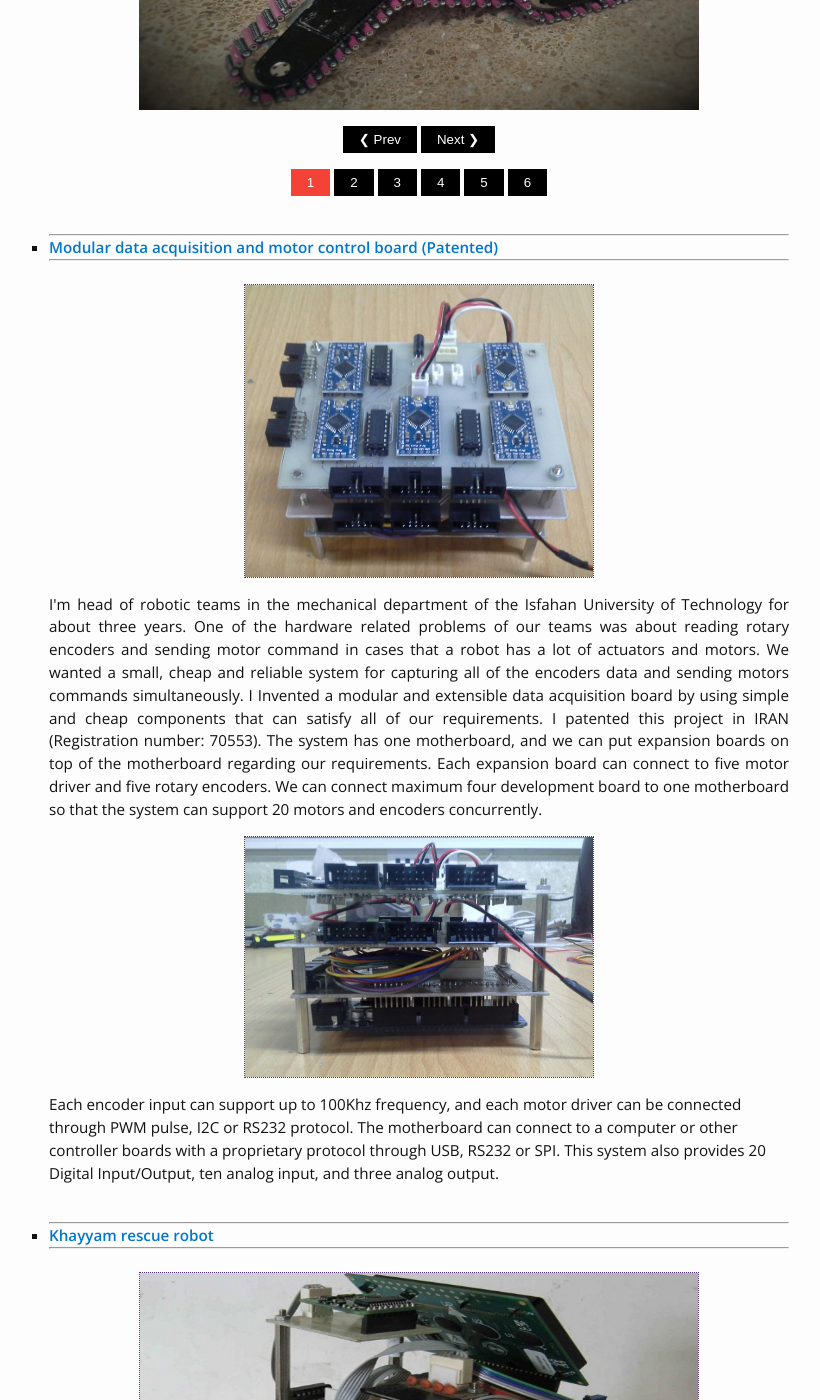
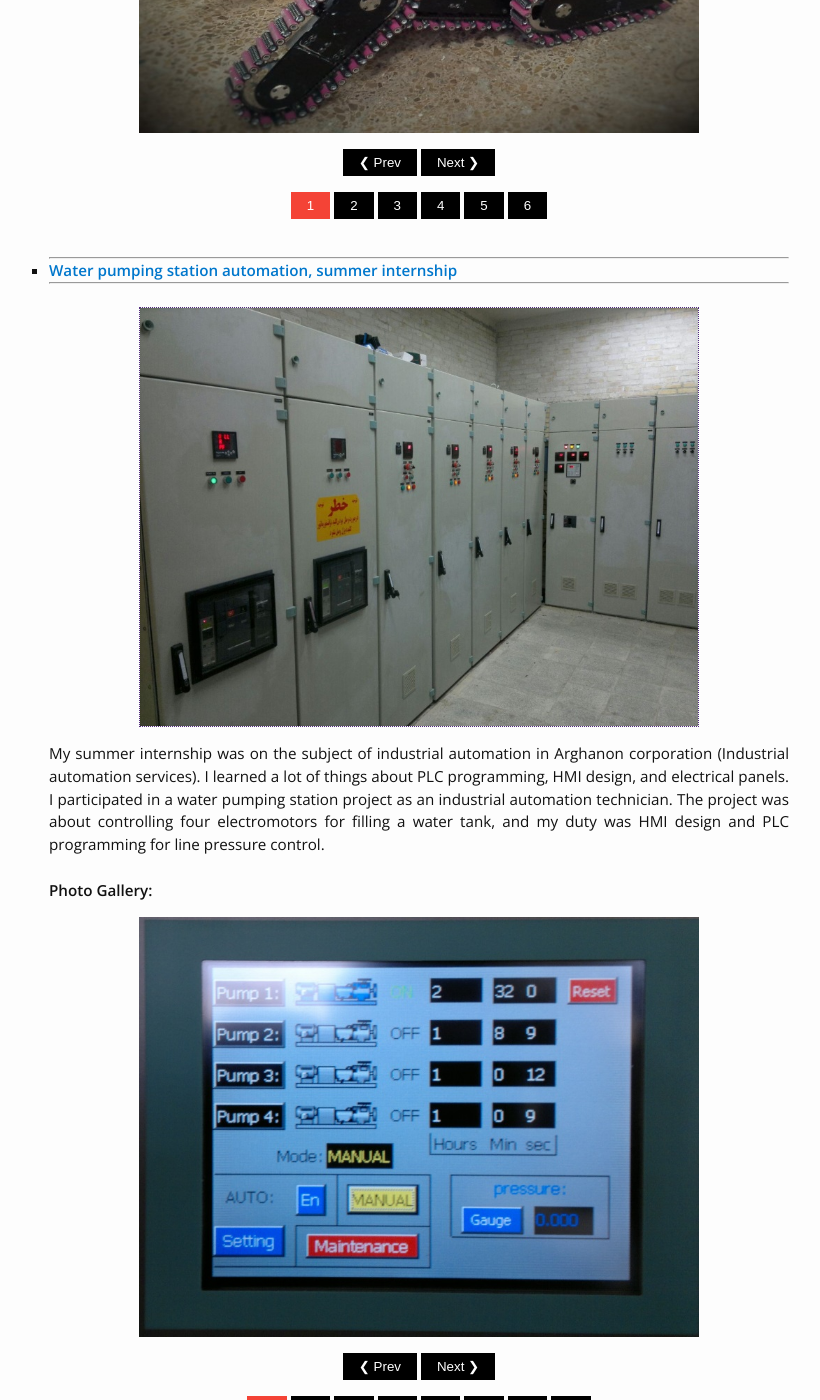
Before and after one commit to mehdierc/mehdierc.github.io, a Jekyll site: the page built from projects.md, in a window 1280 px wide and 1400 px high, scrolled down 5733 px. Shown: the whole window, without its empty margins (266-1086 px from the left). Built offline with Jekyll 4.4.1, drawn with Linux system fonts in a browser that asks for light colours; nearby versions of some CDN libraries; some of the changed text lies outside the part shown.

Commit message:
Add intern project
Water pumping station project

```diff
--- /dev/null
+++ b/_posts/2016-09-04-internship.markdown
@@ -0,0 +1,74 @@
+---
+layout: post
+title:  "Water pumping station automation, summer internship"
+date:   2016-09-03 23:21:00
+permalink: projects/intern_industry
+slidename: industrialintern
+---
+
+
+{% include image.html url="/images/intern-1.jpg" caption="" width=560 align="center" %}
+<p align="justify">
+My summer internship was on the subject of industrial automation in Arghanon corporation (Industrial automation services).
+I learned a lot of things about PLC programming, HMI design, and electrical panels.
+I participated in a water pumping station project as an industrial automation technician. The project was about controlling four electromotors for filling a water tank, and my duty was HMI design and PLC programming for line pressure control.
+  <br><br>
+  <b>Photo Gallery:</b>
+  <br>
+
+  <div class="w3-content" style="max-width:560px">
+    <img class="slide_{{ page.slidename }}" src="/images/intern-2.jpg" style="width:100%">
+    <img class="slide_{{ page.slidename }}" src="/images/intern-3.jpg" style="width:100%">
+    <img class="slide_{{ page.slidename }}" src="/images/intern-4.jpg" style="width:100%">
+    <img class="slide_{{ page.slidename }}" src="/images/intern-5.jpg" style="width:100%">
+    <img class="slide_{{ page.slidename }}" src="/images/intern-6.jpg" style="width:100%">
+    <img class="slide_{{ page.slidename }}" src="/images/intern-7.jpg" style="width:100%">
+    <img class="slide_{{ page.slidename }}" src="/images/intern-8.jpg" style="width:100%">
+    <img class="slide_{{ page.slidename }}" src="/images/intern-9.jpg" style="width:100%">
+  </div>
+
+  <div class="w3-center">
+    <div class="w3-section">
+      <button class="w3-btn" onclick="plusDivs_{{ page.slidename }}(-1)">❮ Prev</button>
+      <button class="w3-btn" onclick="plusDivs_{{ page.slidename }}(1)">Next ❯</button>
+    </div>
+    <button class="w3-btn demo_{{ page.slidename }}" onclick="currentDiv_{{ page.slidename }}(1)">1</button>
+    <button class="w3-btn demo_{{ page.slidename }}" onclick="currentDiv_{{ page.slidename }}(2)">2</button>
+    <button class="w3-btn demo_{{ page.slidename }}" onclick="currentDiv_{{ page.slidename }}(2)">3</button>
+    <button class="w3-btn demo_{{ page.slidename }}" onclick="currentDiv_{{ page.slidename }}(2)">4</button>
+    <button class="w3-btn demo_{{ page.slidename }}" onclick="currentDiv_{{ page.slidename }}(2)">5</button>
+    <button class="w3-btn demo_{{ page.slidename }}" onclick="currentDiv_{{ page.slidename }}(2)">6</button>
+    <button class="w3-btn demo_{{ page.slidename }}" onclick="currentDiv_{{ page.slidename }}(2)">7</button>
+    <button class="w3-btn demo_{{ page.slidename }}" onclick="currentDiv_{{ page.slidename }}(2)">8</button>
+  </div>
+
+  <script>
+  var slideIndex_{{ page.slidename }} = 1;
+  showDivs_{{ page.slidename }}(slideIndex_{{ page.slidename }});
+
+  function plusDivs_{{ page.slidename }}(n) {
+    showDivs_{{ page.slidename }}(slideIndex_{{ page.slidename }} += n);
+  }
+
+  function currentDiv_{{ page.slidename }}(n) {
+    showDivs_{{ page.slidename }}(slideIndex_{{ page.slidename }} = n);
+  }
+
+  function showDivs_{{ page.slidename }}(n) {
+    var i;
+    var x = document.getElementsByClassName("slide_{{ page.slidename }}");
+    var dots = document.getElementsByClassName("demo_{{ page.slidename }}");
+    if (n > x.length) {slideIndex_{{ page.slidename }} = 1}
+    if (n < 1) {slideIndex_{{ page.slidename }} = x.length}
+    for (i = 0; i < x.length; i++) {
+       x[i].style.display = "none";
+    }
+    for (i = 0; i < dots.length; i++) {
+       dots[i].className = dots[i].className.replace(" w3-red", "");
+    }
+    x[slideIndex_{{ page.slidename }}-1].style.display = "block";
+    dots[slideIndex_{{ page.slidename }}-1].className += " w3-red";
+  }
+  </script>
+
+</p>
--- a/index.html
+++ b/index.html
@@ -11,7 +11,7 @@ layout: default
     So I'm looking forward to higher education as a bridge to my goals.
     <br><br> <b>For more information, please <a href="/cv">see my CV</a>.</b>
    </p>
-  <strong> Please see the result of some of my researches and projects in the following playlist:</strong> <a href="/projects">(More details in the <b>Projects</b> section)</a>
+  <strong> Please see the result of some of my researches and projects in the following playlist:</strong> <a href="/projects">(More projects and details in the <b>Projects</b> section)</a>
   <br><br>
   <p align="center">
     <iframe width="560" height="315" src="https://www.youtube.com/embed/videoseries?list=PLInd2RCogBE9Pzsw0VFvju4rJQz5qwUTk" frameborder="0" allowfullscreen></iframe>
--- a/projects.md
+++ b/projects.md
@@ -8,6 +8,7 @@ permalink: /projects/
   <li><strong><a href="#roboasist">Design and implementation of a differential drive mobile robot for SLAM and map-based indoor navigation - RoboAsist</a></strong></li>
   <li><strong><a href="#force_control">High-Precision Polishing Tool with the Ability to Control Machining Forces</a></strong></li>
   <li><strong><a href="#rescue_sos">SOS rescue robot</a></strong></li>
+  <li><strong><a href="#intern_industry">Water pumping station automation, summer internship</a></strong></li>
   <li><strong><a href="#data_board">Modular data acquisition and motor control board (Patented)</a></strong></li>
   <li><strong><a href="#thermal_camera">Thermal camera by TPA81 infrared sensor, Arduino and ROS framework</a></strong></li>
   <li><strong><a href="#khayyam_robot">Khayyam rescue robot</a></strong></li>
@@ -46,6 +47,17 @@ permalink: /projects/
     {% if post.permalink == "projects/rescue_sos" %}
       <li>
         <hr> <strong> <a id="rescue_sos" href="{{ post.url }}">{{ post.title }}</a> </strong> <hr>
+        <br>
+        {{ post.content }}
+        <br>
+      </li>
+    {% endif %}
+  {% endfor %}
+
+  {% for post in site.posts %}
+    {% if post.permalink == "projects/intern_industry" %}
+      <li>
+        <hr> <strong> <a id="intern_industry" href="{{ post.url }}">{{ post.title }}</a> </strong> <hr>
         <br>
         {{ post.content }}
         <br>
```
Also changed, not shown: images/intern-1.jpg (added), images/intern-2.jpg (added), images/intern-3.jpg (added), images/intern-4.jpg (added), images/intern-5.jpg (added), images/intern-6.jpg (added), images/intern-7.jpg (added), images/intern-8.jpg (added), images/intern-9.jpg (added).
